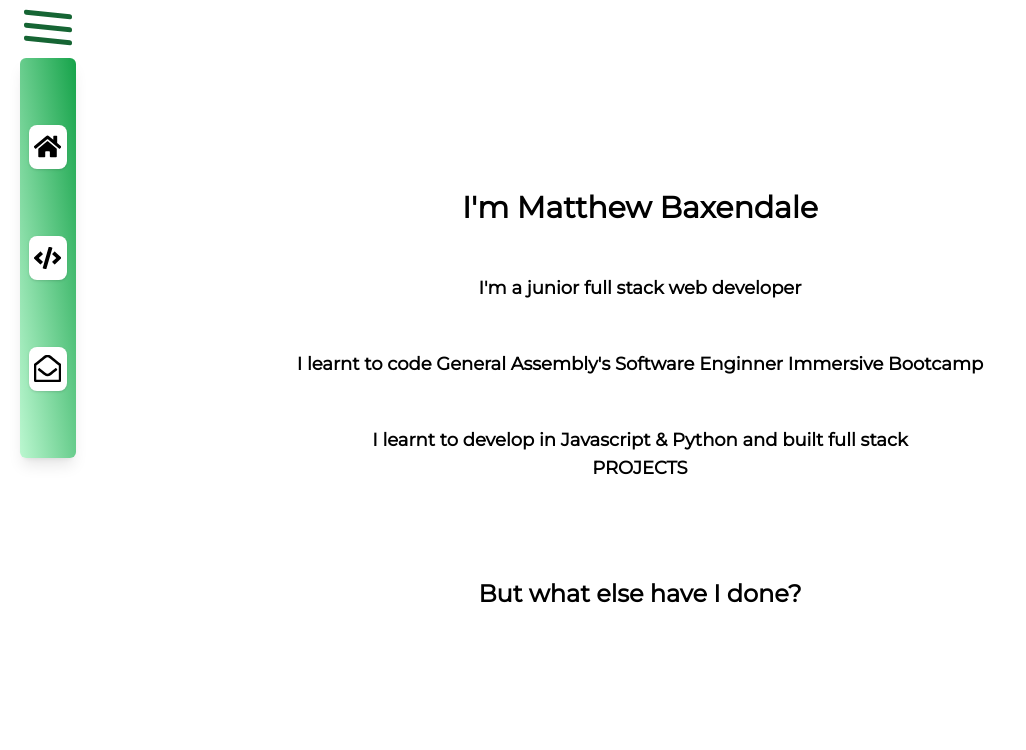
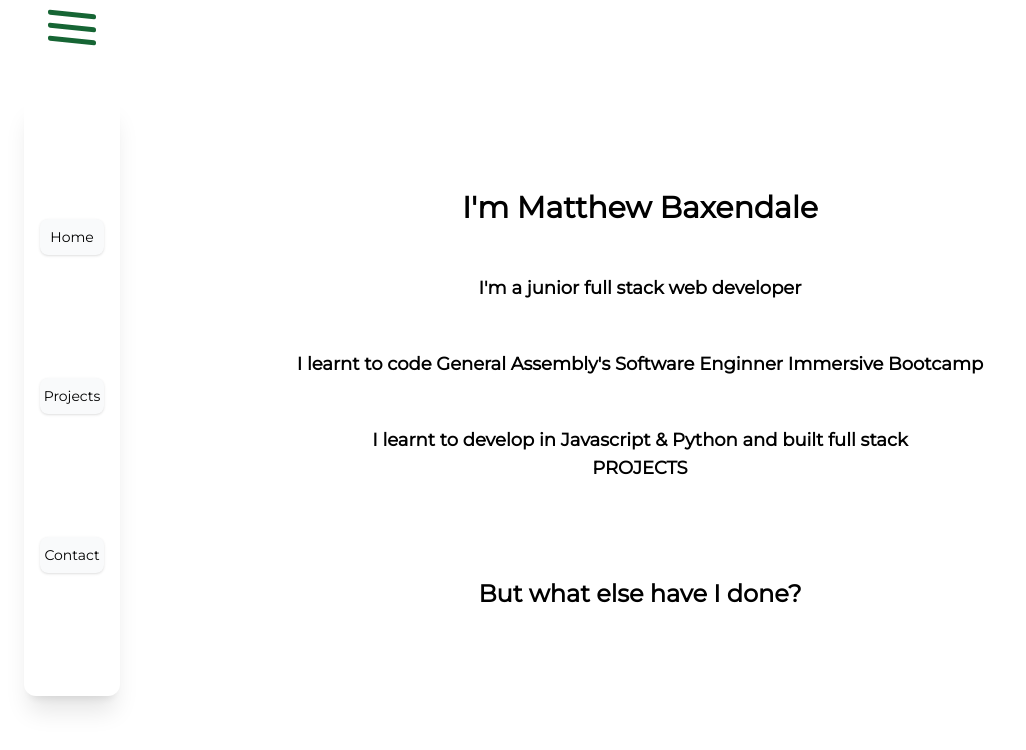
Before and after one commit to mbaxendale22/portfolio, a Next.js app: page /about in a window 1280 px wide. Both pictures are taken after a click on the element 72 px from the left and 70 px from the top of the page. Shown: the top 750 px of the page, without its empty margins (0-1026 px from the left). Built offline with nearby package versions, Linux system fonts and the light colour scheme.

Commit message:
new navbar

```diff
--- a/components/Nav.tsx
+++ b/components/Nav.tsx
@@ -1,11 +1,11 @@
 import React, { useState } from 'react';
 import Link from 'next/link';
-import { motion } from 'framer-motion';
+import { motion, AnimatePresence } from 'framer-motion';
 
 interface Props {
-  top: { icon: string; path: string };
-  middle: { icon: string; path: string };
-  bottom: { icon: string; path: string };
+  top: { text: string; path: string };
+  middle: { text: string; path: string };
+  bottom: { text: string; path: string };
 }
 
 const Nav: React.FC<Props> = ({ top, middle, bottom }) => {
@@ -21,15 +21,41 @@ const Nav: React.FC<Props> = ({ top, middle, bottom }) => {
   return (
     <>
       <div
-        className="absolute w-20 md:w-24 h-1/6 top-1 left-6 cursor-pointer menu"
+        className="absolute w-20 md:w-24 h-1/6 top-1 left-12 cursor-pointer menu"
         onClick={handleNavClick}
       >
         <div className="w-1/2 h-[5px] bg-green-800 mt-2 mb-2 rounded-sm"></div>
         <div className="w-1/2 h-[5px] bg-green-800 mt-2 mb-2 rounded-sm"></div>
         <div className="w-1/2 h-[5px] bg-green-800 mt-2 mb-2 rounded-sm"></div>
       </div>
-      {toggleNav && (
-        <motion.div
+      <AnimatePresence>
+        {toggleNav && (
+          <motion.div
+            initial={{ opacity: 0, translateX: '-100vw' }}
+            animate={{ opacity: 1, translateX: '0px' }}
+            exit={{ translateX: '-100vw' }}
+            transition={{ duration: 1 }}
+            className="absolute navbar bg-white top-24 z-10 left-6 h-3/4 w-24 md:w-24 shadow-xl rounded-xl flex flex-col justify-evenly items-center text-sm font-Montserrat"
+          >
+            <Link href={top.path}>
+              <div className="rounded-lg bg-gray-50 p-2 w-2/3 flex justify-center items-center hover:scale-110 cursor-pointer shadow">
+                <p>{top.text}</p>
+              </div>
+            </Link>
+            <Link href={middle.path}>
+              <div className="rounded-lg bg-gray-50 p-2 w-2/3 flex justify-center items-center hover:scale-110 cursor-pointer shadow">
+                <p>{middle.text}</p>
+              </div>
+            </Link>
+            <Link href={bottom.path}>
+              <div className="rounded-lg bg-gray-50 p-2 w-2/3 flex justify-center items-center hover:scale-110 cursor-pointer shadow">
+                <p>{bottom.text}</p>
+              </div>
+            </Link>
+          </motion.div>
+        )}
+      </AnimatePresence>
+      {/* <motion.div
           initial={{ opacity: 0, translateY: '0' }}
           animate={{ opacity: 1, translateY: '10px' }}
           transition={{ duration: 0.5 }}
@@ -63,7 +89,7 @@ const Nav: React.FC<Props> = ({ top, middle, bottom }) => {
             </div>
           </Link>
         </motion.div>
-      )}
+      )} */}
     </>
   );
 };
--- a/helpers/propVariables.tsx
+++ b/helpers/propVariables.tsx
@@ -43,19 +43,19 @@ export const mineSweeper = {
 // NAV BAR CONTENT
 
 export const home = {
-  icon: '/icons/home-solid.svg',
+  text: 'Home',
   path: '/'
 };
 export const code = {
-  icon: '/icons/code-solid.svg',
+  text: 'Projects',
   path: '/projects'
 };
 export const contact = {
-  icon: '/icons/envelope-open-regular.svg',
+  text: 'Contact',
   path: '/contact'
 };
 
 export const about = {
-  icon: '/icons/user-alt-solid.svg',
+  text: 'About',
   path: '/about'
 };
--- a/pages/about.tsx
+++ b/pages/about.tsx
@@ -7,9 +7,9 @@ import { home, code, contact } from '../helpers/propVariables';
 
 function About() {
   return (
-    <div className="h-screen font-Montserrat overflow-x-hidden relative">
+    <div className="h-screen font-Montserrat z-10 overflow-x-hidden relative">
       <Nav top={home} middle={code} bottom={contact} />
-      <section className="h-screen flex flex-col justify-center items-center snap-start text-center gap-12 text-base sm:text-lg font-bold mx-14 md:mx-0">
+      <section className="h-screen z-30 flex flex-col justify-center items-center snap-start text-center gap-12 text-base sm:text-lg font-bold mx-14 md:mx-0">
         <h2 className="text-3xl">I'm Matthew Baxendale</h2>
         <p>I'm a junior full stack web developer</p>
         <p>
@@ -47,7 +47,7 @@ function About() {
           }}
           className="flex flex-col items-center justify-center text-center gap-12 h-full w-4/5 sm:w-3/4 text-base sm:text-lg snap-start"
         >
-          <h2 className="text-3xl">I GOT DEGREES</h2>
+          <h2 className="text-3xl">I Studied</h2>
           <p>
             In 2018 I was awarded a PhD in Philosophy, from{' '}
             <a
```
